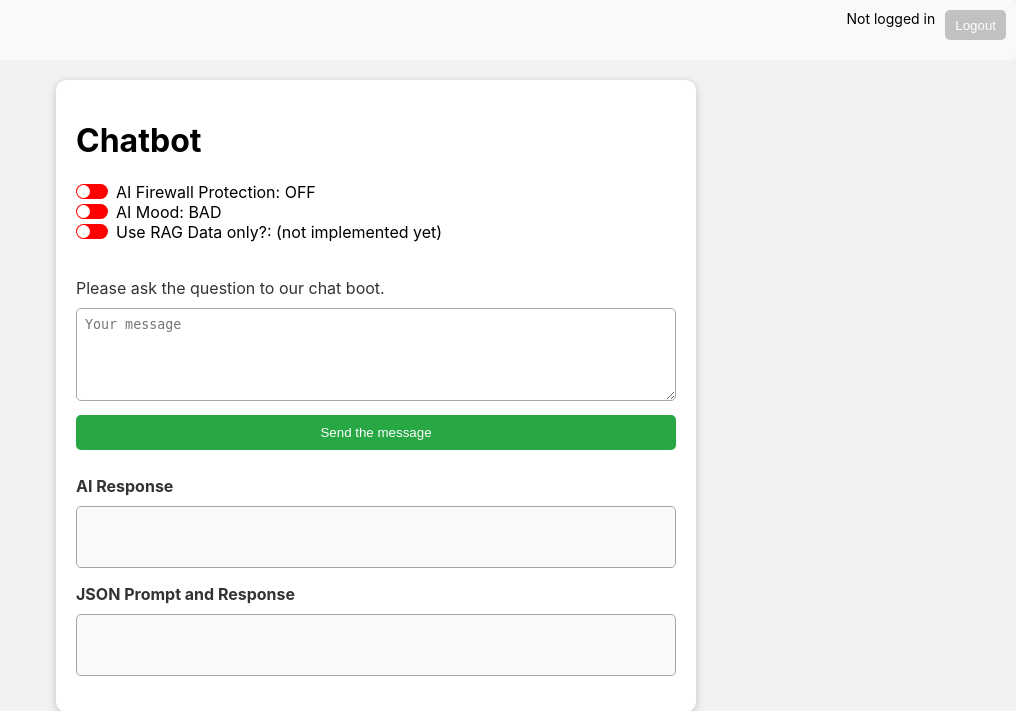
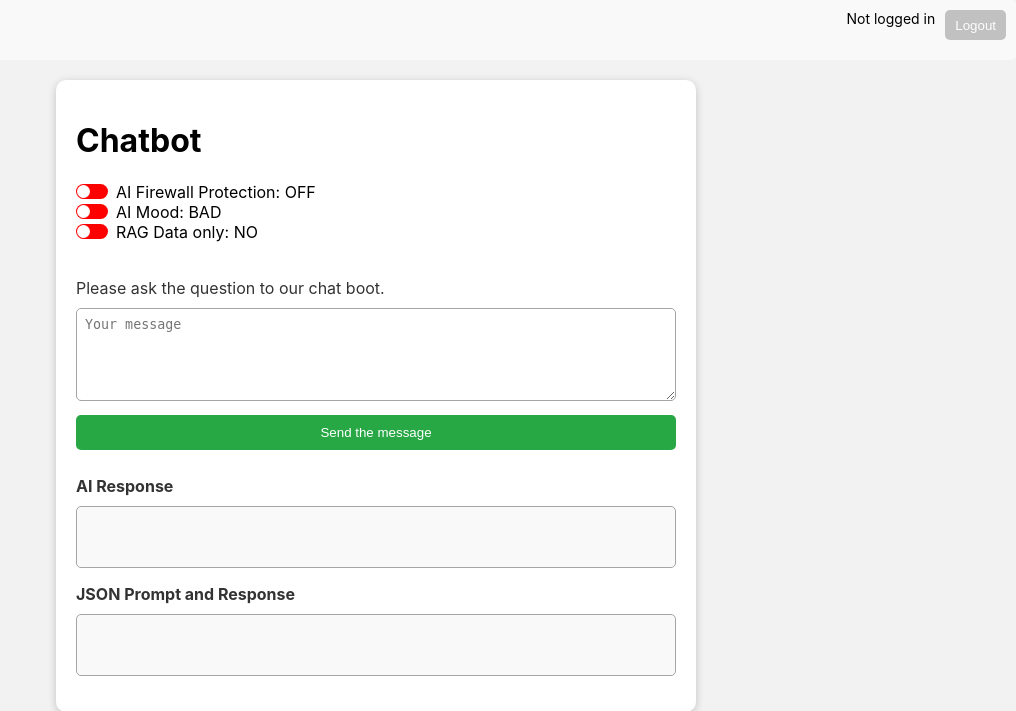
Before and after one commit to spmpl-pl/spm-web-lab, a Flask app: page /chatbot in a window 1280 px wide. Shown: the part 50-761 px from the top of the page, without its empty margins (264-1280 px from the left). Run offline with Flask 3, Linux system fonts and the light colour scheme.

Commit message:
minor changes

```diff
--- a/templates/chatbot.html
+++ b/templates/chatbot.html
@@ -28,7 +28,7 @@
     <input type="checkbox" id="RAGDataToggle">
     <label for="RAGDataToggle"></label>
   </div>
-  <span id="RAGDatatoggleText">Use RAG Data only?: (not implemented yet)</span>
+  <span id="RAGDatatoggleText">RAG Data only: NO</span>
 </div>
 
 <br>
```
